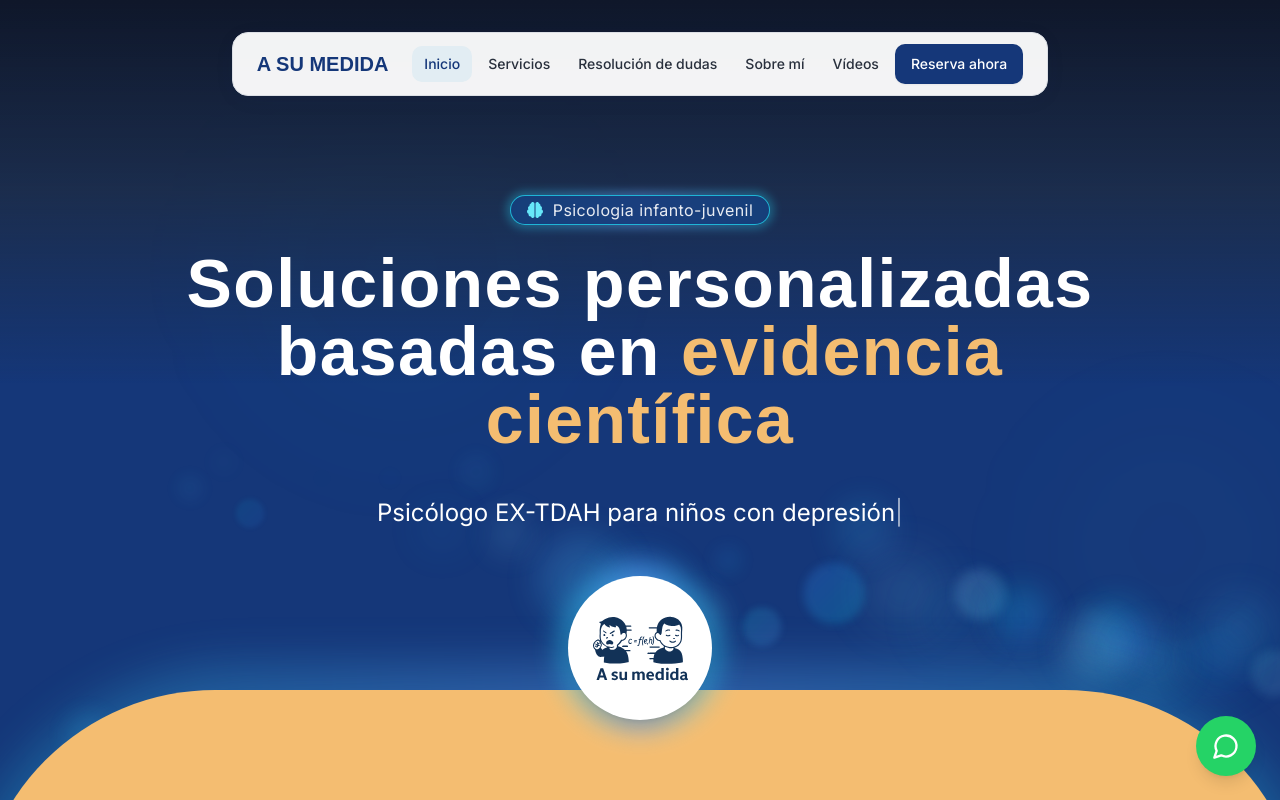
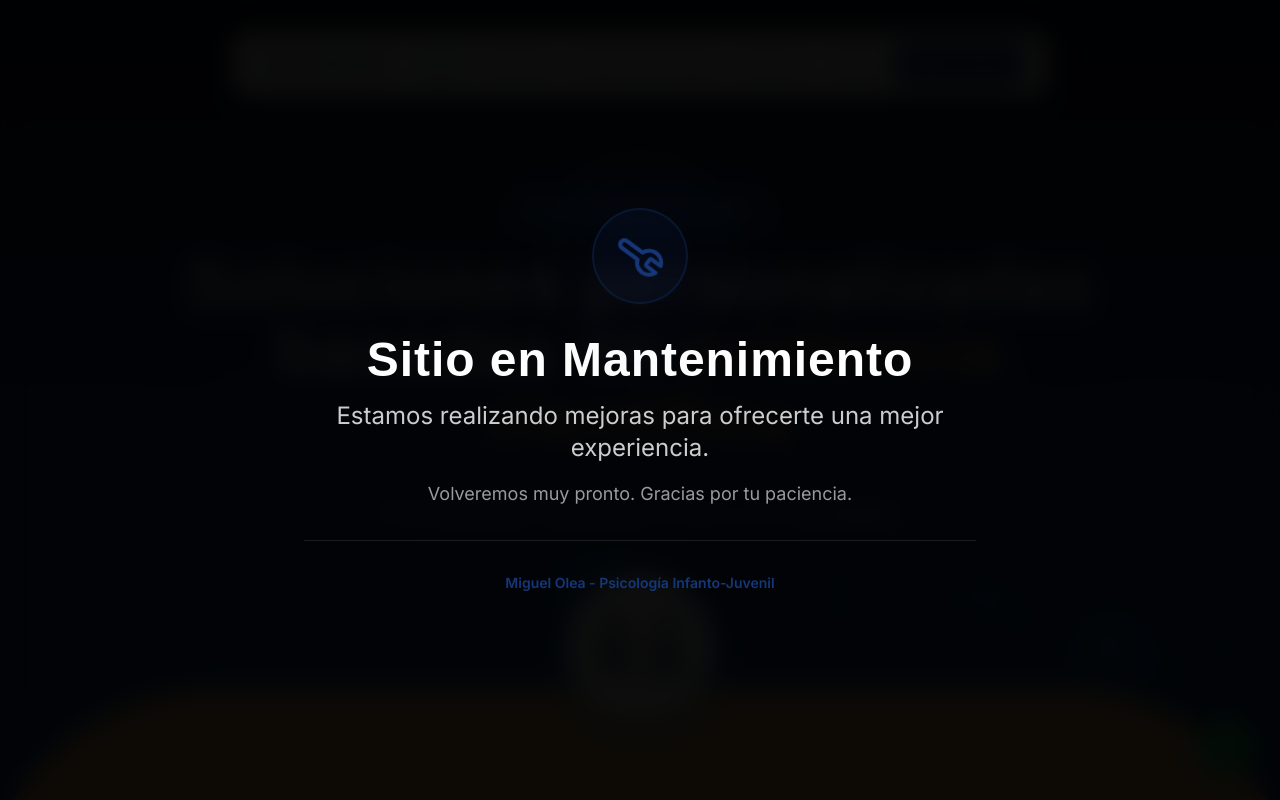
Before and after one commit to sanchezespinosa1998/a-su-medida-zen, a React (Vite) app: page / in a window 1280 px wide. Shown: the top 800 px of the page. Built offline with nearby package versions, Linux system fonts and the light colour scheme; the HTML template or start-up script is replaced by a standard one; a web font is replaced by a local one.

Commit message:
mantenimiento

```diff
--- a/src/App.tsx
+++ b/src/App.tsx
@@ -4,6 +4,7 @@ import { TooltipProvider } from "@/components/ui/tooltip";
 import { QueryClient, QueryClientProvider } from "@tanstack/react-query";
 import { BrowserRouter, Routes, Route, useLocation } from "react-router-dom";
 import { useEffect } from "react";
+import { Wrench } from "lucide-react";
 import Header from "./components/Header";
 import Footer from "./components/Footer";
 import WhatsAppButton from "./components/WhatsAppButton";
@@ -24,6 +25,9 @@ declare global {
   }
 }
 
+// Modo mantenimiento - Cambiar a false para desactivar
+const MAINTENANCE_MODE = true;
+
 // Componente para hacer scroll al top en cada cambio de ruta y trackear con TikTok Pixel
 const ScrollToTop = () => {
   const { pathname } = useLocation();
@@ -38,6 +42,43 @@ const ScrollToTop = () => {
   }, [pathname]);
 
   return null;
+};
+
+const MaintenanceOverlay = () => {
+  return (
+    <div className="fixed inset-0 bg-black/95 backdrop-blur-md z-[9999] flex items-center justify-center p-4">
+      <div className="max-w-2xl w-full text-center space-y-8">
+        <div className="relative">
+          <div className="absolute inset-0 flex items-center justify-center">
+            <div className="w-32 h-32 bg-primary/20 rounded-full blur-3xl animate-pulse"></div>
+          </div>
+          <div className="relative flex justify-center mb-6">
+            <div className="w-24 h-24 bg-primary/10 rounded-full flex items-center justify-center border-2 border-primary/30">
+              <Wrench className="w-12 h-12 text-primary animate-spin" style={{ animationDuration: '3s' }} />
+            </div>
+          </div>
+        </div>
+
+        <div className="space-y-4">
+          <h1 className="text-4xl md:text-5xl font-bold text-white">
+            Sitio en Mantenimiento
+          </h1>
+          <p className="text-xl md:text-2xl text-white/80 leading-relaxed">
+            Estamos realizando mejoras para ofrecerte una mejor experiencia.
+          </p>
+          <p className="text-lg text-white/60">
+            Volveremos muy pronto. Gracias por tu paciencia.
+          </p>
+        </div>
+
+        <div className="pt-8 border-t border-white/10">
+          <p className="text-primary text-sm font-semibold">
+            Miguel Olea - Psicología Infanto-Juvenil
+          </p>
+        </div>
+      </div>
+    </div>
+  );
 };
 
 const App = () => {
@@ -73,6 +114,7 @@ const App = () => {
             <Footer />
             <WhatsAppButton />
           </div>
+          {MAINTENANCE_MODE && <MaintenanceOverlay />}
         </BrowserRouter>
       </TooltipProvider>
     </QueryClientProvider>
```
